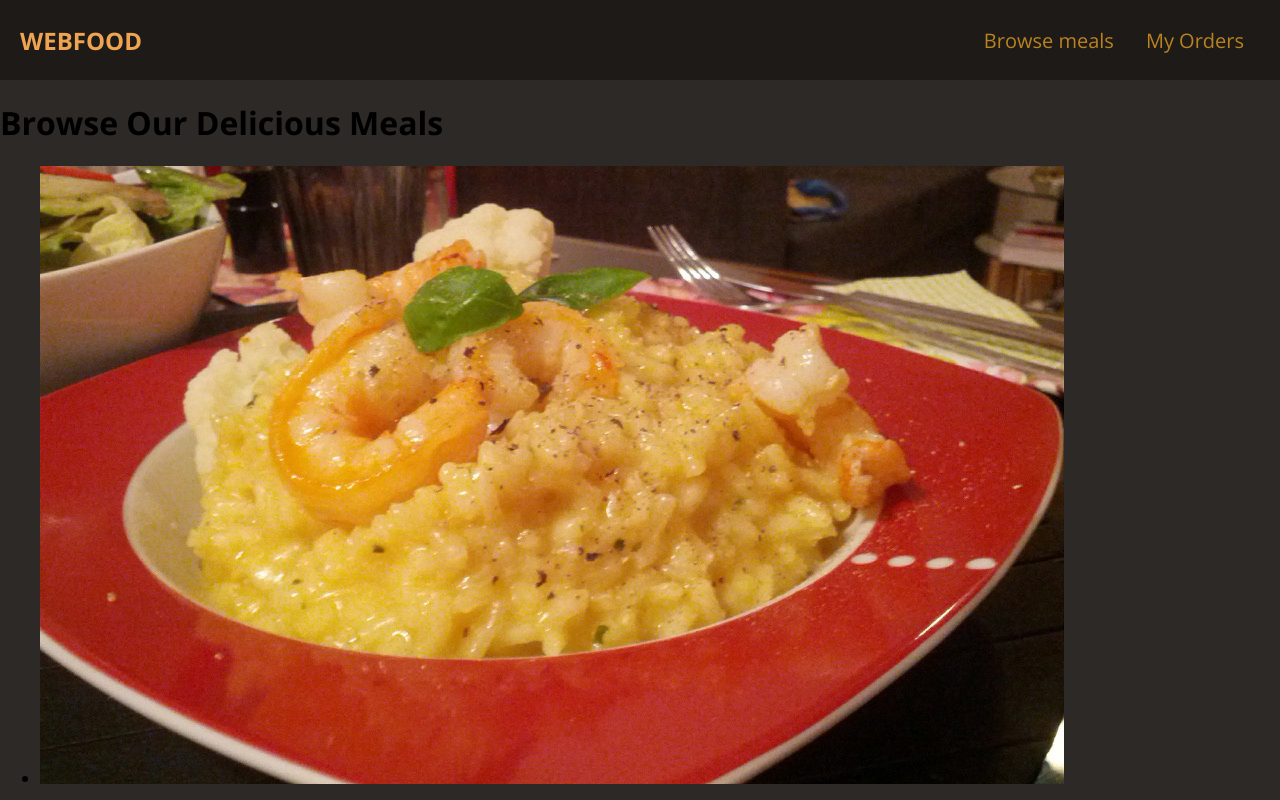
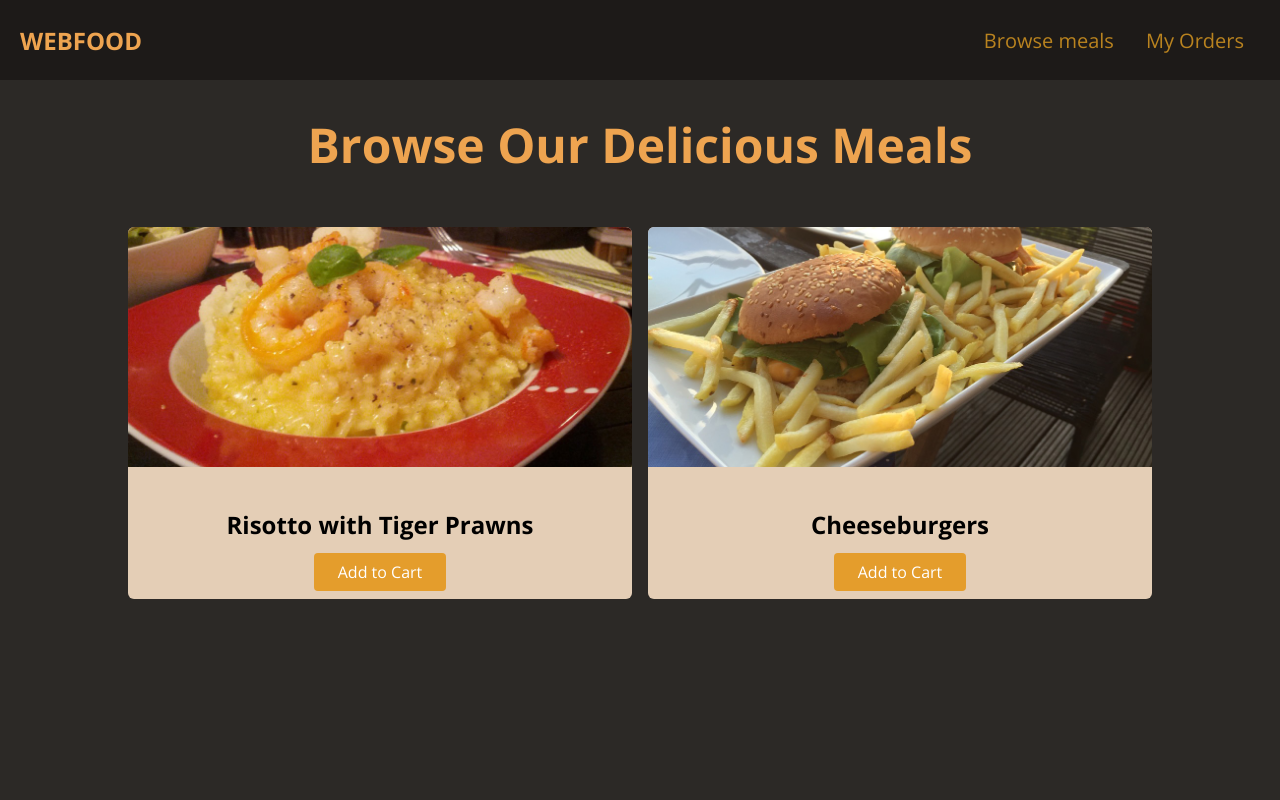
Before and after one commit to gsijakovic/webfoods-exercise, a plain HTML site: page index.html in a window 1280 px wide. Shown: the top 800 px of the page. Drawn offline with nearby package versions, Linux system fonts and the light colour scheme.

Commit message:
Added grid layout to articles and setup css for it.

```diff
--- a/index.html
+++ b/index.html
@@ -30,7 +30,7 @@
       <h1>Browse Our Delicious Meals</h1>
       <section id="latest-products">
         <ul>
-          <li class="food-items">
+          <li class="food-item">
             <article>
                 <img src="/images/risotto.jpg" alt="Delicious risotto with tiger prawns" />
                 <div class="foot-item-content">
@@ -39,7 +39,7 @@
                 </div>
             </article>
           </li>
-          <li class="food-items">
+          <li class="food-item">
             <article>
                 <img src="/images/cheeseburgers.jpg" alt="Classic burgers with fries" />
                 <div class="foot-item-content">
--- a/styles.css
+++ b/styles.css
@@ -43,3 +43,50 @@
 #main-header nav a:hover {
   color: rgb(228, 163, 44);
 }
+
+main h1 {
+  text-align: center;
+  color: rgb(238, 164, 80);
+  font-size: 48px;
+}
+
+#latest-products {
+  width: 80%;
+  margin: 50px auto;
+}
+
+#latest-products ul {
+  display: grid;
+  grid-template-columns: 1fr 1fr;
+  gap: 16px;
+  margin: 0;
+  padding: 0;
+}
+
+.food-item {
+  background-color: rgb(228, 206, 182);
+  border-radius: 6px;
+  overflow: hidden;
+}
+
+.food-item img {
+  height: 240px;
+  width: 100%;
+  object-fit: cover;
+}
+
+.foot-item-content {
+  padding: 16px;
+  text-align: center;
+}
+
+.btn {
+  background-color: rgb(228, 157, 44);
+  color: white;
+  border-radius: 4px;
+  padding: 8px 24px;
+}
+
+.btn:hover {
+  background-color: rgb(221, 134, 34);
+}
```
Lines whose indentation alone changed are shown as unchanged.
